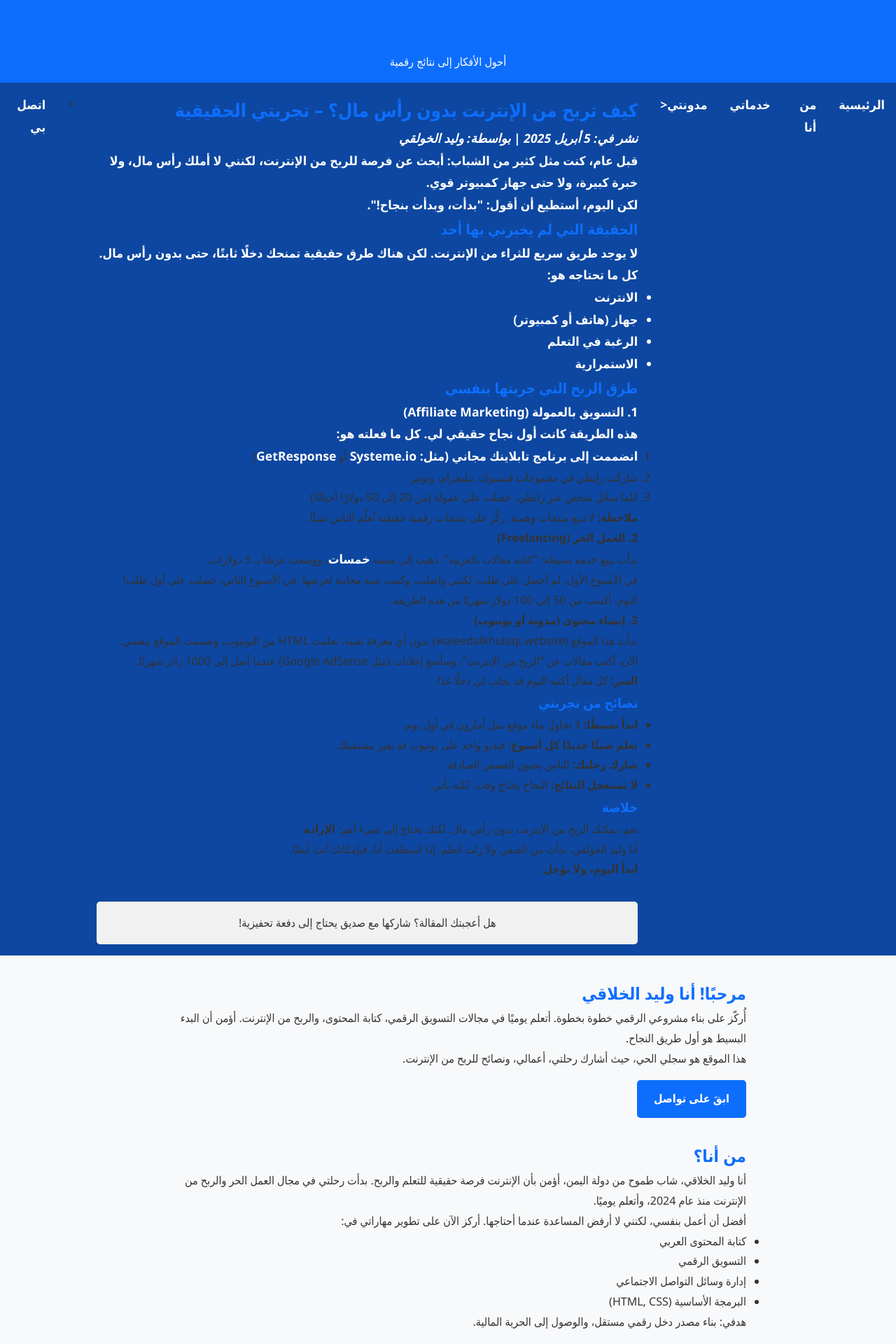
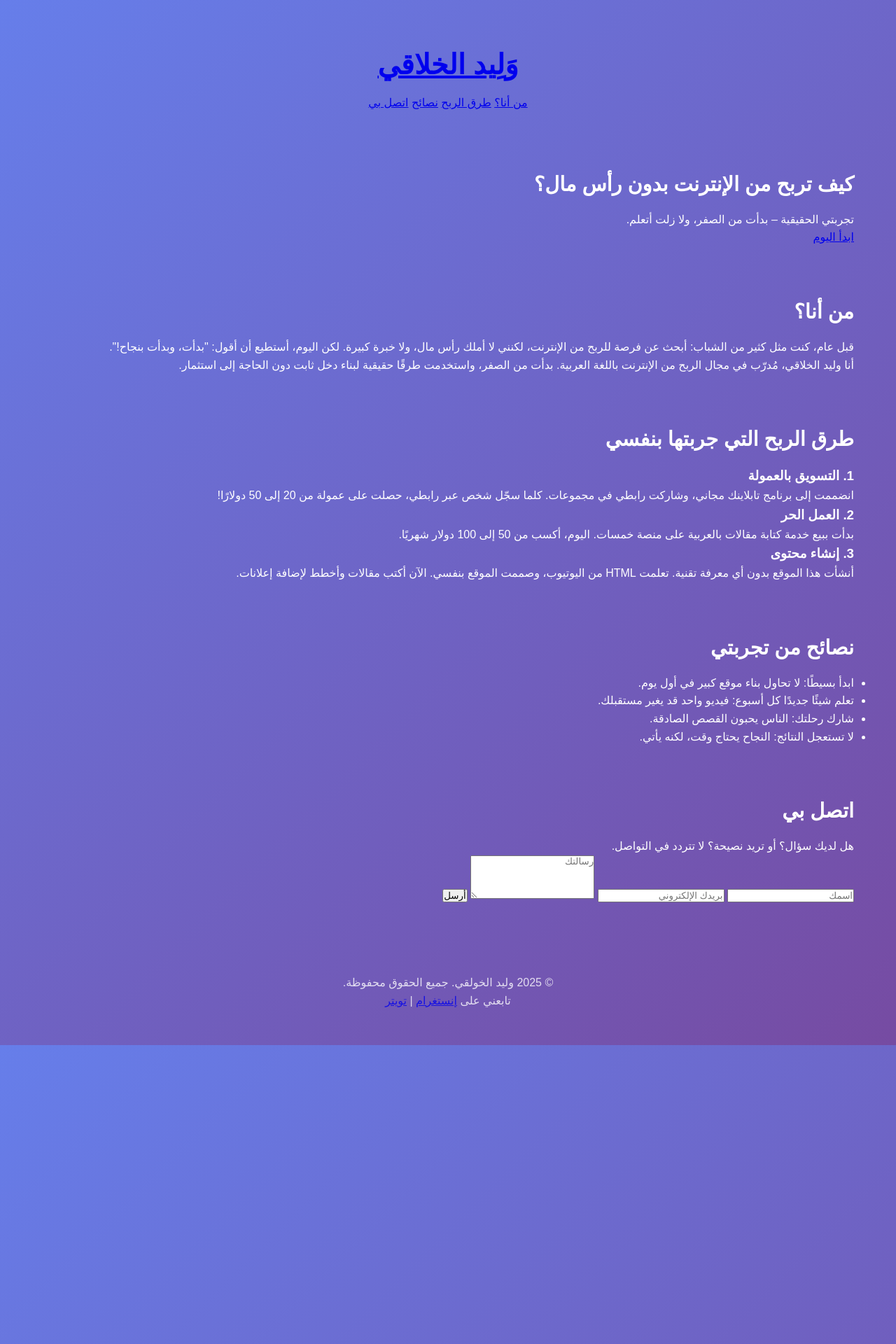
Before and after one commit to alkhulaqiw/waleedalkhulaqi-website, a Jekyll site: the page Update index.html, which Jekyll copies as it is, in a window 1280 px wide. Shown: the top 1920 px of the page at 70% size. Built offline with Jekyll 4.4.1, drawn with Linux system fonts in a browser that asks for light colours; some of the changed text lies outside the part shown.

Commit message:
Update Update index.html

```diff
--- a/Update index.html
+++ b/Update index.html
@@ -1,260 +1,107 @@
-  <meta charset="UTF-8">
 <!DOCTYPE html>
 <html lang="ar" dir="rtl">
 <head>
   <meta charset="UTF-8" />
-  <meta name="viewport" content="width=device-width, initial-scale=1.0"/>
-  <title>وَليد الخلاقي | الربح من الإنترنت</title>
-  <meta name="description" content="موقع وليد الخلاقي - أتعلم وأعمل وأربح من الإنترنت خطوة بخطوة">
-  <style>
-    * {
-      margin: 0;
-      padding: 0;
-      box-sizing: border-box;
-      font-family: 'Segoe UI', Tahoma, Geneva, Verdana, sans-serif;
-    }
-    body {
-      background-color: #f8f9fa;
-      color: #333;
-      line-height: 1.8;
-    }
-    header {
-      background: #0d6efd;
-      color: white;
-      padding: 1rem;
-      text-align: center;
-    }
-    nav {
-      background: #0d47a1;
-      display: flex;
-      justify-content: center;
-      gap: 2rem;
-      padding: 1rem;
-    }
-    nav a {
-      color: white;
-      text-decoration: none;
-      font-weight: bold;
-      font-size: 1.1rem;
-    }
-    nav a:hover {
-      text-decoration: underline;
-    }
-    section {
-      max-width: 900px;
-      margin: 2rem auto;
-      padding: 0 1.5rem;
-    }
-    h1, h2, h3 {
-      color: #0d6efd;
-    }
-    .btn {
-      display: inline-block;
-      background: #0d6efd;
-      color: white;
-      padding: 0.8rem 1.5rem;
-      margin-top: 1rem;
-      border-radius: 5px;
-      text-decoration: none;
-      font-weight: bold;
-    }
-    .btn:hover {
-      background: #0b5ed7;
-    }
-    .contact-form input, .contact-form textarea {
-      width: 100%;
-      padding: 0.8rem;
-      margin: 0.5rem 0;
-      border: 1px solid #ddd;
-      border-radius: 5px;
-    }
-    footer {
-      text-align: center;
-      padding: 2rem 1rem;
-      background: #f1f1f1;
-      color: #555;
-      margin-top: 3rem;
-    }
-    @media (max-width: 768px) {
-      nav {
-        flex-direction: column;
-        gap: 1rem;
-      }
-    }
-  </style>
+  <meta name="viewport" content="width=device-width, initial-scale=1.0" />
+  <meta name="description" content="كيف تربح من الإنترنت بدون رأس مال؟ تجربتي الحقيقية مع وليد الخلاقي." />
+  <title>كيف تربح من الإنترنت بدون رأس مال؟ – وليد الخلاقي</title>
+  <link rel="stylesheet" href="css/style.css" />
+  <link href="https://fonts.googleapis.com/css2?family=Tajawal:wght@400;500;700&display=swap" rel="stylesheet">
 </head>
 <body>
 
-  <header>
-    <h1>وَليد الخلاقي</h1>
-    <p>أحول الأفكار إلى نتائج رقمية</p>
+  <!-- Header -->
+  <header class="header">
+    <div class="container">
+      <h1><a href="#" class="logo">وَلِيد الخلاقي</a></h1>
+      <nav class="nav">
+        <a href="#about">من أنا؟</a>
+        <a href="#methods">طرق الربح</a>
+        <a href="#tips">نصائح</a>
+        <a href="#contact">اتصل بي</a>
+      </nav>
+    </div>
   </header>
 
-  <nav>
-    <a href="#home">الرئيسية</a>
-    <a href="#about">من أنا</a>
-    <a href="#services">خدماتي</a>
-    <a href="#blog">مدونتي<<article>
-  <h2>كيف تربح من الإنترنت بدون رأس مال؟ – تجربتي الحقيقية</h2>
-  <p><em>نشر في: 5 أبريل 2025 | بواسطة: وليد الخولقي</em></p>
-
-  <p>
-    قبل عام، كنت مثل كثير من الشباب: أبحث عن فرصة للربح من الإنترنت، لكنني لا أملك رأس مال، ولا خبرة كبيرة، ولا حتى جهاز كمبيوتر قوي.
-  </p>
-  <p>
-    لكن اليوم، أستطيع أن أقول: "بدأت، وبدأت بنجاح!".
-  </p>
-
-  <h3>الحقيقة التي لم يخبرني بها أحد</h3>
-  <p>
-    لا يوجد طريق سريع للثراء من الإنترنت. لكن هناك طرق <strong>حقيقية</strong> تمنحك دخلًا ثابتًا، حتى بدون رأس مال. كل ما تحتاجه هو:
-  </p>
-<ul>
-    <li>الانترنت</li>
-    <li>جهاز (هاتف أو كمبيوتر)</li>
-    <li>الرغبة في التعلم</li>
-    <li>الاستمرارية</li>
-  </ul>
-
-  <h3>طرق الربح التي جربتها بنفسي</h3>
-
-  <h4>1. التسويق بالعمولة (Affiliate Marketing)</h4>
-  <p>
-    هذه الطريقة كانت أول نجاح حقيقي لي. كل ما فعلته هو:
-  </p>
-  <ol>
-    <li>انضممت إلى برنامج تابلاينك مجاني (مثل: <a href="https://systeme.io" target="_blank">Systeme.io</a> أو <a href="https://getresponse.com" target="_blank">GetResponse</a>)</li>
-    <li>شاركت رابطي في مجموعات فيسبوك، تيليجرام، وتوتير</li>
-    <li>كلما سجّل شخص عبر رابطي، حصلت على عمولة (من 20 إلى 50 دولارًا أحيانًا!)</li>
-  </ol>
-  <p>
-    <strong>ملاحظة:</strong> لا تبيع منتجات وهمية. ركّز على منتجات رقمية حقيقية تُعلّم الناس شيئًا.
-  </p>
-
-  <h4>2. العمل الحر (Freelancing)</h4>
-  <p>
-    بدأت ببيع خدمة بسيطة: "كتابة مقالات بالعربية". ذهبت إلى منصة <a href="https://khamsat.com" target="_blank">خمسات</a>، ووضعت عرضًا بـ 5 دولارات.
-  </p>
-  <p>
-    في الأسبوع الأول، لم أحصل على طلب. لكنني واصلت، وكتبت عينة مجانية لعرضها.
-    في الأسبوع الثاني، حصلت على أول طلب!
-  </p>
-  <p>
-    اليوم، أكسب من 50 إلى 100 دولار شهريًا من هذه الطريقة.
-  </p>
-
-  <h4>3. إنشاء محتوى (مدونة أو يوتيوب)</h4>
-  <p>
-    بدأت هذا الموقع (waleedalkhulaqi.website) بدون أي معرفة تقنية. تعلمت HTML من اليوتيوب، وصممت الموقع بنفسي.
-  </p>
-  <p>
-    الآن، أكتب مقالات عن "الربح من الإنترنت"، وسأضع إعلانات (مثل Google AdSense) عندما أصل إلى 1000 زائر شهريًا.
-  </p>
-  <p>
-    <strong>السر:</strong> كل مقال أكتبه اليوم قد يجلب لي دخلًا غدًا.
-  </p>
-
-  <h3>نصائح من تجربتي</h3>
-  <ul>
-    <li><strong>ابدأ بسيطًا:</strong> لا تحاول بناء موقع مثل أمازون في أول يوم.</li>
-    <li><strong>تعلم شيئًا جديدًا كل أسبوع:</strong> فيديو واحد على يوتيوب قد يغير مستقبلك.</li>
-    <li><strong>شارك رحلتك:</strong> الناس يحبون القصص الصادقة.</li>
-    <li><strong>لا تستعجل النتائج:</strong> النجاح يحتاج وقت، لكنه يأتي.</li>
-  </ul>
-
-  <h3>خلاصة</h3>
-  <p>
-    نعم، يمكنك الربح من الإنترنت بدون رأس مال. لكنك تحتاج إلى شيء أهم: <strong>الإرادة</strong>.
-  </p>
-  <p>
-    أنا وليد الخولقي، بدأت من الصفر، ولا زلت أتعلم. إذا استطعت أنا، فبإمكانك أنت أيضًا.
-  </p>
-  <p>
-    <strong>ابدأ اليوم، ولا تؤجل.</strong>
-  </p>
-
-  <p style="text-align: center; margin-top: 2rem; padding: 1rem; background: #f1f1f1; border-radius: 5px;">
-    هل أعجبتك المقالة؟ شاركها مع صديق يحتاج إلى دفعة تحفيزية!
-  </p>
-</article>>
-    <a href="#contact">اتصل بي</a>
-  </nav>
-
-  <section id="home">
-    <h2>مرحبًا! أنا وليد الخلاقي</h2>
-    <p>
-      أُركّز على بناء مشروعي الرقمي خطوة بخطوة. أتعلم يوميًا في مجالات التسويق الرقمي، كتابة المحتوى، والربح من الإنترنت.
-      أؤمن أن البدء البسيط هو أول طريق النجاح.
-    </p>
-    <p>
-      هذا الموقع هو سجلي الحي، حيث أشارك رحلتي، أعمالي، ونصائح للربح من الإنترنت.
-    </p>
-    <a href="#contact" class="btn">ابقَ على تواصل</a>
+  <!-- Hero Section -->
+  <section class="hero">
+    <div class="container">
+      <h2>كيف تربح من الإنترنت بدون رأس مال؟</h2>
+      <p>تجربتي الحقيقية – بدأت من الصفر، ولا زلت أتعلم.</p>
+      <a href="#methods" class="btn">ابدأ اليوم</a>
+    </div>
   </section>
 
-  <section id="about">
-    <h2>من أنا؟</h2>
-    <p>
-      أنا وليد الخلاقي، شاب طموح من دولة اليمن، أؤمن بأن الإنترنت فرصة حقيقية للتعلم والربح. بدأت رحلتي في مجال العمل الحر والربح من الإنترنت منذ عام 2024، وأتعلم يوميًا.
-    </p>
-    <p>
-      أفضل أن أعمل بنفسي، لكنني لا أرفض المساعدة عندما أحتاجها. أركز الآن على تطوير مهاراتي في:
-    </p>
-    <ul>
-      <li>كتابة المحتوى العربي</li>
-      <li>التسويق الرقمي</li>
-      <li>إدارة وسائل التواصل الاجتماعي</li>
-      <li>البرمجة الأساسية (HTML, CSS)</li>
-    </ul>
-    <p>
-      هدفي: بناء مصدر دخل رقمي مستقل، والوصول إلى الحرية المالية.
-    </p>
+  <!-- About Section -->
+  <section id="about" class="section">
+    <div class="container">
+      <h2>من أنا؟</h2>
+      <p>
+        قبل عام، كنت مثل كثير من الشباب: أبحث عن فرصة للربح من الإنترنت، لكنني لا أملك رأس مال، ولا خبرة كبيرة.
+        لكن اليوم، أستطيع أن أقول: "بدأت، وبدأت بنجاح!".
+      </p>
+      <p>
+        أنا وليد الخلاقي، مُدرّب في مجال الربح من الإنترنت باللغة العربية.
+        بدأت من الصفر، واستخدمت طرقًا حقيقية لبناء دخل ثابت دون الحاجة إلى استثمار.
+      </p>
+    </div>
   </section>
 
-  <section id="services">
-    <h2>خدماتي</h2>
-    <p>أقدم خدمات بسيطة ومفيدة للشركات والأفراد:</p>
-    <ul>
-      <li><strong>كتابة مقالات ومحتوى عربي</strong>: لمواقع، مدونات، أو صفحات.</li>
-      <li><strong>إدارة صفحات السوشيال ميديا</strong>: فيسبوك، تويتر، إنستغرام.</li>
-      <li><strong>التسويق بالعمولة</strong>: الترويج لمنتجات رقمية بروابط تابعة.</li>
-      <li><strong>تصميم بوسترات بسيطة</strong>: باستخدام Canva.</li>
-    </ul>
-    <p>هل تبحث عن خدمة؟ <a href="#contact" class="btn">تواصل معي الآن</a></p>
+  <!-- Methods Section -->
+  <section id="methods" class="section">
+    <div class="container">
+      <h2>طرق الربح التي جربتها بنفسي</h2>
+
+      <div class="card">
+        <h3>1. التسويق بالعمولة</h3>
+        <p>انضممت إلى برنامج تابلاينك مجاني، وشاركت رابطي في مجموعات. كلما سجّل شخص عبر رابطي، حصلت على عمولة من 20 إلى 50 دولارًا!</p>
+      </div>
+
+      <div class="card">
+        <h3>2. العمل الحر</h3>
+        <p>بدأت ببيع خدمة كتابة مقالات بالعربية على منصة خمسات. اليوم، أكسب من 50 إلى 100 دولار شهريًا.</p>
+      </div>
+
+      <div class="card">
+        <h3>3. إنشاء محتوى</h3>
+        <p>أنشأت هذا الموقع بدون أي معرفة تقنية. تعلمت HTML من اليوتيوب، وصممت الموقع بنفسي. الآن أكتب مقالات وأخطط لإضافة إعلانات.</p>
+      </div>
+    </div>
   </section>
 
-  <section id="blog">
-    <h2>مدونتي</h2>
-    <p>هنا أشارك تجربتي ونصائح للربح من الإنترنت:</p>
-    <ul>
-      <li><strong>كيف تربح من الإنترنت بدون رأس مال؟</strong> – تجربتي الشخصية</li>
-      <li><strong>أفضل 5 طرق للربح من الإنترنت في 2025</strong></li>
-      <li><strong>كيف بدأت هذا الموقع بنفسي؟</strong></li>
-      <li><strong>ما الفرق بين التسويق بالعمولة والعمل الحر؟</strong></li>
-    </ul>
-    <p>تابع التحديثات قريبًا!</p>
+  <!-- Tips Section -->
+  <section id="tips" class="section">
+    <div class="container">
+      <h2>نصائح من تجربتي</h2>
+      <ul class="tips-list">
+        <li>ابدأ بسيطًا: لا تحاول بناء موقع كبير في أول يوم.</li>
+        <li>تعلم شيئًا جديدًا كل أسبوع: فيديو واحد قد يغير مستقبلك.</li>
+        <li>شارك رحلتك: الناس يحبون القصص الصادقة.</li>
+        <li>لا تستعجل النتائج: النجاح يحتاج وقت، لكنه يأتي.</li>
+      </ul>
+    </div>
   </section>
 
-  <section id="contact">
-    <h2>اتصل بي</h2>
-    <p>لأي استفسار أو طلب خدمة، تواصل معي عبر البريد:</p>
-    <p><strong>البريد: kas201066@gmail.com</strong></p>
-
-    <form class="contact-form" action="#" method="post">
-      <input type="text" placeholder="اسمك" required />
-      <input type="email" placeholder="بريدك الإلكتروني" required />
-      <input type="text" placeholder="الموضوع" required />
-      <textarea rows="5" placeholder="رسالتك..." required></textarea>
-      <button type="submit" class="btn">إرسال الرسالة</button>
-    </form>
-    <p style="margin-top: 1rem; font-size: 0.9rem; color: #666;">
-      سأرد عليك في أقرب وقت ممكن.
-    </p>
+  <!-- Contact Section -->
+  <section id="contact" class="section">
+    <div class="container">
+      <h2>اتصل بي</h2>
+      <p>هل لديك سؤال؟ أو تريد نصيحة؟ لا تتردد في التواصل.</p>
+      <form class="contact-form">
+        <input type="text" placeholder="اسمك" required />
+        <input type="email" placeholder="بريدك الإلكتروني" required />
+        <textarea placeholder="رسالتك" rows="4"></textarea>
+        <button type="submit" class="btn">أرسل</button>
+      </form>
+    </div>
   </section>
 
-  <footer>
-    <p>© 2025 وَليد الخلاقي. جميع الحقوق محفوظة.</p>
-    <p>الموقع مُبنى بحب وعمل مستقل</p>
+  <!-- Footer -->
+  <footer class="footer">
+    <div class="container">
+      <p>&copy; 2025 وليد الخولقي. جميع الحقوق محفوظة.</p>
+      <p>تابعني على <a href="#">إنستغرام</a> | <a href="#">تويتر</a></p>
+    </div>
   </footer>
 
 </body>
```
